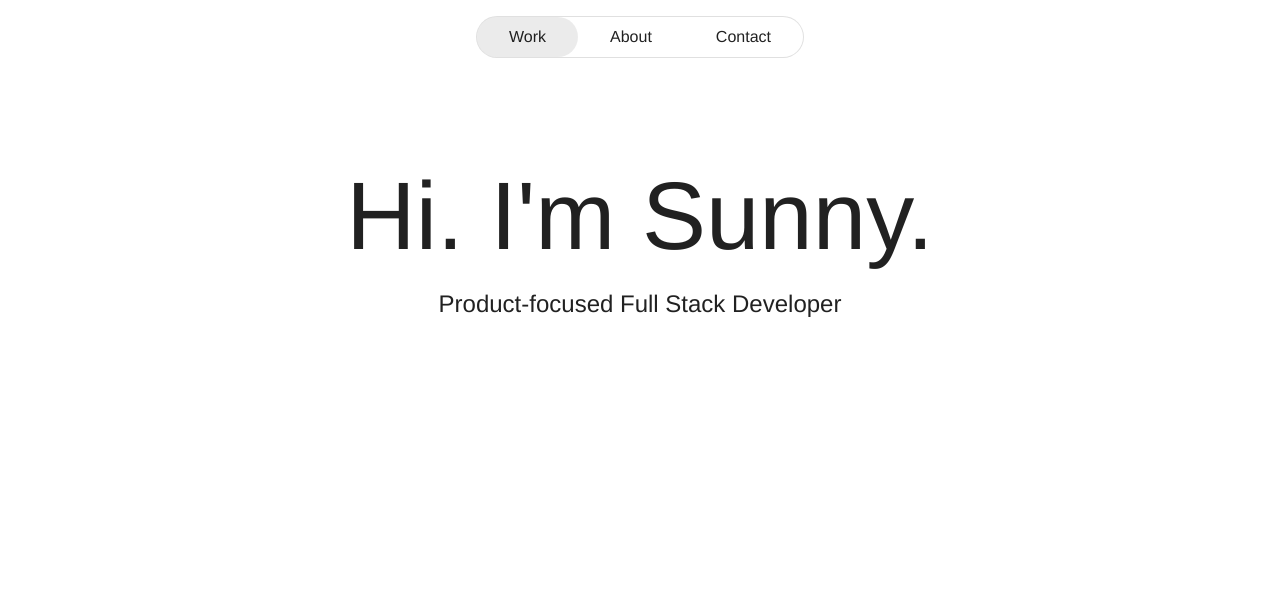
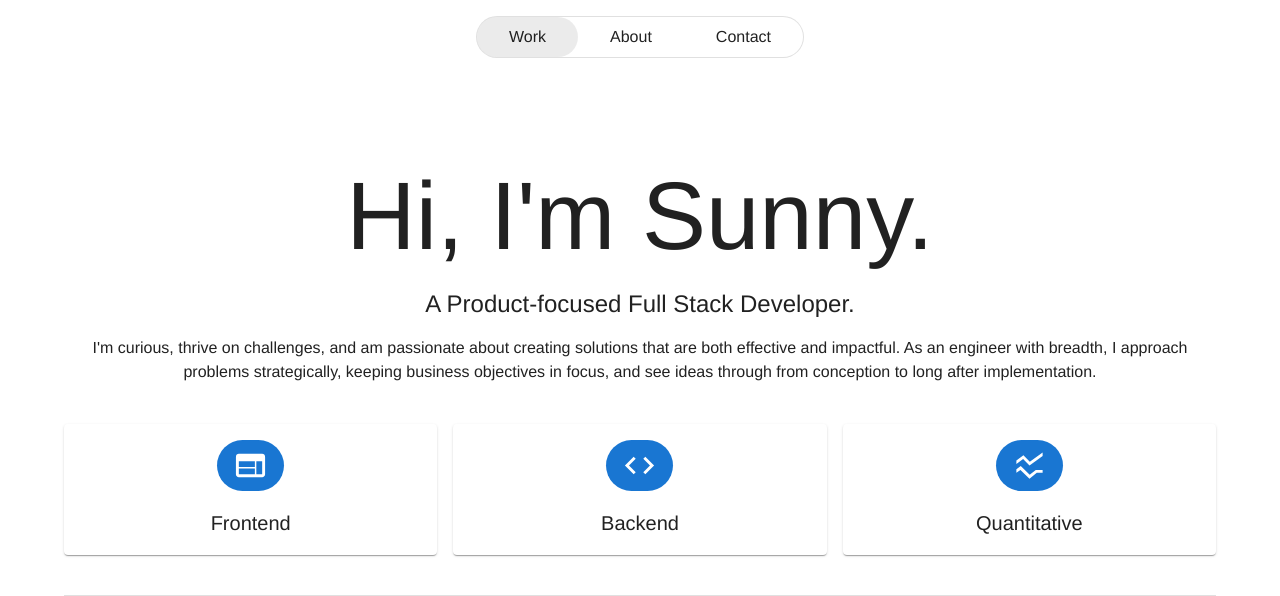
Before and after one commit to sunnyp06/portfolio, a Next.js app: page / in a window 1280 px wide. Shown: the top 596 px of the page. Built offline with nearby package versions, Linux system fonts and the light colour scheme.

Commit message:
add icons, intro and start adding skills sections

```diff
--- a/package.json
+++ b/package.json
@@ -11,7 +11,7 @@
   "dependencies": {
     "@emotion/react": "^11.11.4",
     "@emotion/styled": "^11.11.5",
-    "@mui/icons-material": "^5.15.21",
+    "@mui/icons-material": "^5.16.0",
     "@mui/material": "^5.15.21",
     "framer-motion": "^11.2.13",
     "next": "14.2.4",
--- a/src/app/layout.tsx
+++ b/src/app/layout.tsx
@@ -22,22 +22,28 @@ export default function RootLayout({
   children: React.ReactNode;
 }>) {
   return (
-    <html lang="en">
-      <body>
-        <ThemeProvider theme={theme}>
-          {/* CssBaseline kickstart an elegant, consistent, and simple baseline to build upon. */}
-          <CssBaseline />
+    <ThemeProvider theme={theme}>
+      <CssBaseline />
+      {/* CssBaseline kickstart an elegant, consistent, and simple baseline to build upon. */}
+      <html>
+        <body
+        // style={{
+        //   background: "linear-gradient(to top, #DCDCDC, #FFFFFF)",
+        //   minHeight: "100vh",
+        // }}
+        >
           <NavBar />
           <Container
             maxWidth="lg"
             sx={{
               mt: 20,
+              minHeight: "100%",
             }}
           >
             {children}
           </Container>
-        </ThemeProvider>
-      </body>
-    </html>
+        </body>
+      </html>
+    </ThemeProvider>
   );
 }
--- a/src/app/page.tsx
+++ b/src/app/page.tsx
@@ -1,16 +1,85 @@
-import { Stack, Typography } from "@mui/material";
+import CodeIcon from "@mui/icons-material/Code";
+import SsidChartIcon from "@mui/icons-material/SsidChart";
+import WebIcon from "@mui/icons-material/Web";
+import { Divider, Paper, Stack, Typography } from "@mui/material";
+import Grid2 from "@mui/material/Unstable_Grid2/Grid2";
+
+const cardStyle = { px: 2, py: 2 };
+const iconStyle = {
+  bgcolor: "primary.main",
+  borderRadius: "30px",
+  px: 2,
+  py: 1,
+  boxSizing: "content-box",
+};
 
 export default function Home() {
   return (
     <main>
       <Stack spacing={2}>
-        <Typography variant="h1" sx={{ textAlign: "center" }}>
-          Hi. I&apos;m Sunny.
+        <Typography variant="h1" align="center">
+          Hi, I&apos;m Sunny.
         </Typography>
-        <Typography variant="h5" sx={{ textAlign: "center" }}>
-          Product-focused Full Stack Developer
+        <Typography variant="h5" align="center">
+          A Product-focused Full Stack Developer.
+        </Typography>
+        <Typography variant="body1" align="center">
+          I&apos;m curious, thrive on challenges, and am passionate about
+          creating solutions that are both effective and impactful. As an
+          engineer with breadth, I approach problems strategically, keeping
+          business objectives in focus, and see ideas through from conception to
+          long after implementation.
         </Typography>
       </Stack>
+      <Grid2 container spacing={2} sx={{ mt: 4, mb: 4 }}>
+        <Grid2 xs={12} sm={4}>
+          <Paper sx={cardStyle}>
+            <Grid2 container spacing={2}>
+              <Grid2 xs={12} display="flex" justifyContent="center">
+                <WebIcon fontSize="large" htmlColor="white" sx={iconStyle} />
+              </Grid2>
+              <Grid2 xs={12} display="flex" justifyContent="center">
+                <Typography variant="h6" align="center">
+                  Frontend
+                </Typography>
+              </Grid2>
+            </Grid2>
+          </Paper>
+        </Grid2>
+        <Grid2 xs={12} sm={4}>
+          <Paper sx={cardStyle}>
+            <Grid2 container spacing={2}>
+              <Grid2 xs={12} display="flex" justifyContent="center">
+                <CodeIcon fontSize="large" htmlColor="white" sx={iconStyle} />
+              </Grid2>
+              <Grid2 xs={12} display="flex" justifyContent="center">
+                <Typography variant="h6" align="center">
+                  Backend
+                </Typography>
+              </Grid2>
+            </Grid2>
+          </Paper>
+        </Grid2>
+        <Grid2 xs={12} sm={4}>
+          <Paper sx={cardStyle}>
+            <Grid2 container spacing={2}>
+              <Grid2 xs={12} display="flex" justifyContent="center">
+                <SsidChartIcon
+                  fontSize="large"
+                  htmlColor="white"
+                  sx={iconStyle}
+                />
+              </Grid2>
+              <Grid2 xs={12} display="flex" justifyContent="center">
+                <Typography variant="h6" align="center">
+                  Quantitative
+                </Typography>
+              </Grid2>
+            </Grid2>
+          </Paper>
+        </Grid2>
+      </Grid2>
+      <Divider />
     </main>
   );
 }
```
Also changed, not shown: 1 other file (tests, documents, lock files or other folders).
